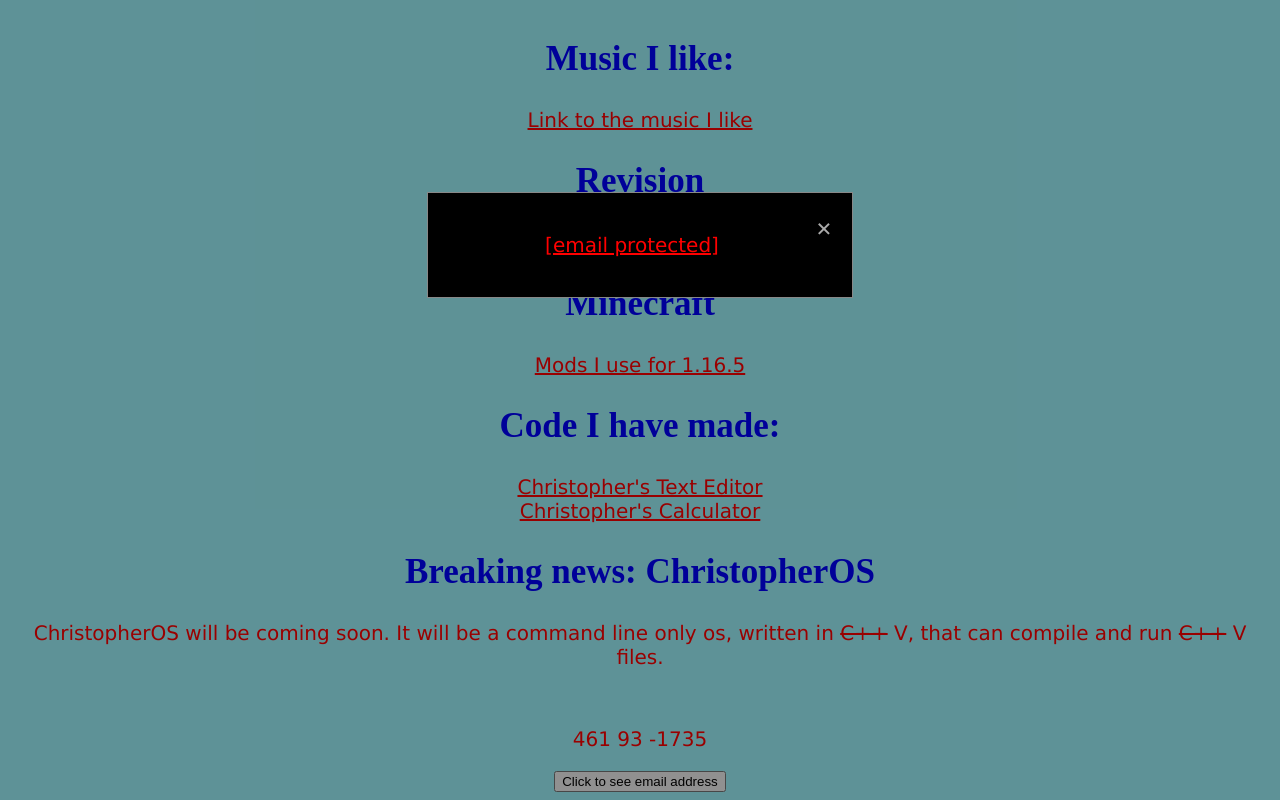
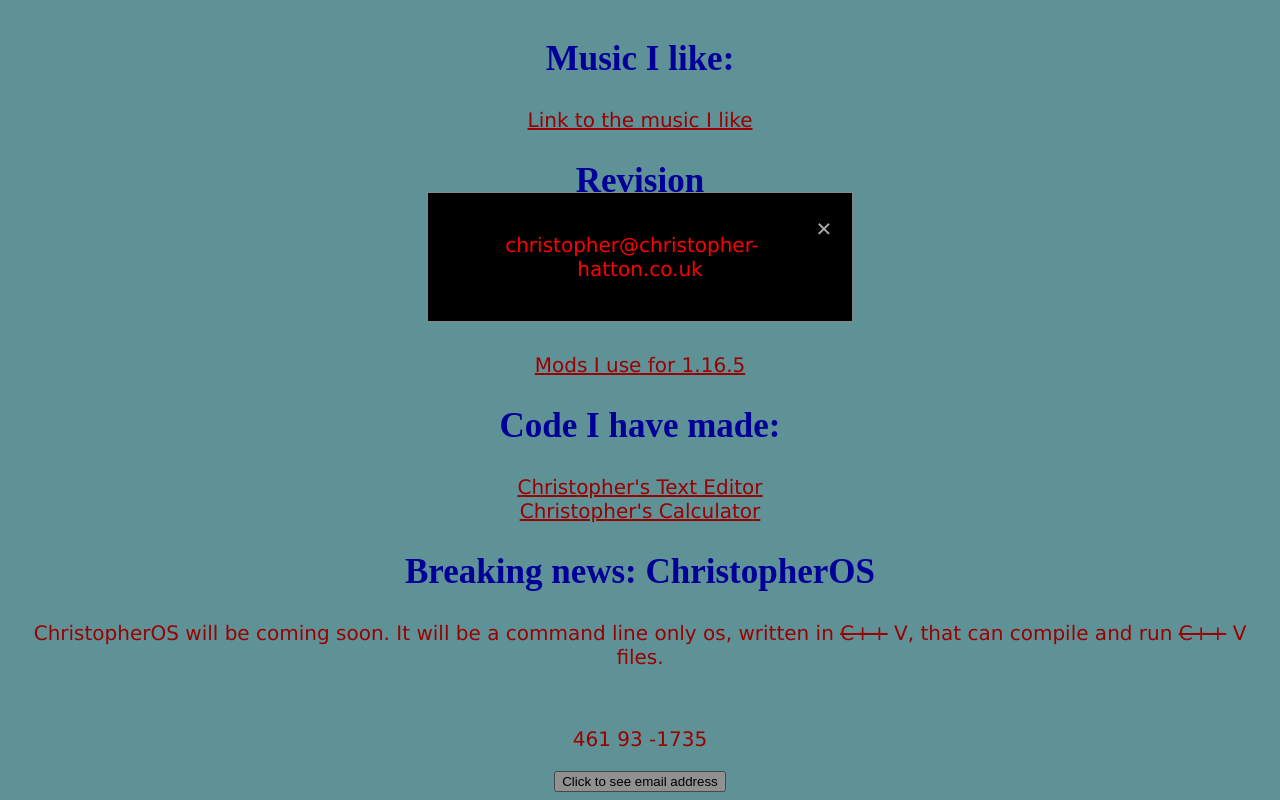
Before and after one commit to C-Hatton/C-Hatton.github.io, a plain HTML site: page index.html in a window 1280 px wide. Both pictures are taken after a click on the button "Click to see email address". Shown: the part 1293-2093 px from the top of the page. Drawn offline with nearby package versions, Linux system fonts and the light colour scheme.

Commit message:
Update index.html

```diff
--- a/index.html
+++ b/index.html
@@ -336,8 +336,8 @@
 <div id="myModal" class="modal">
 <div class="modal-content">
 <span class="close">&times;</span>
-<p style="color: white"><a href="/cdn-cgi/l/email-protection" class="__cf_email__" data-cfemail="a9eac1dbc0daddc6d9c1ccdbe9eac1dbc0daddc6d9c1ccdb84e1c8ddddc6c787cac687dcc2">[email&#160;protected]</a></p>
-</div>
+            <p>christopher@christopher-hatton.co.uk</p>
+      </div>
 </div>
 <script data-cfasync="false" src="/cdn-cgi/scripts/5c5dd728/cloudflare-static/email-decode.min.js"></script><script>
             var modal = document.getElementById("myModal");
```
